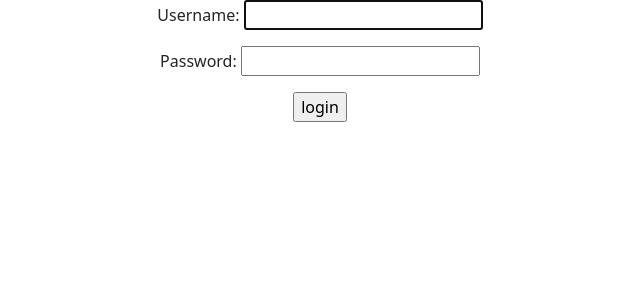
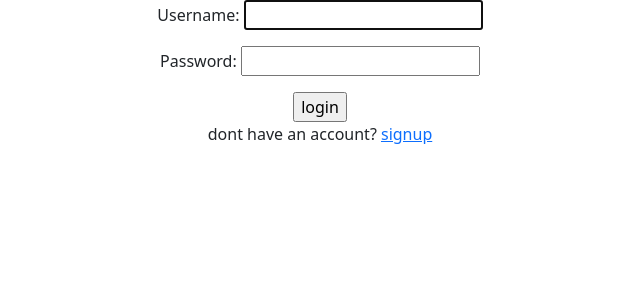
Before and after one commit to IJustADeveloper/messengerDjangoRest, a Django app: page /accounts/login/ in a window 1280 px wide. Shown: the part 56-356 px from the top of the page, without its empty margins (320-960 px from the left). Run offline with Django 4.2, Linux system fonts and the light colour scheme; some libraries are stand-ins or nearby versions.

Commit message:
Update login.html

```diff
--- a/templates/registration/login.html
+++ b/templates/registration/login.html
@@ -7,6 +7,7 @@
         {{ form.as_p }}
         <input type="submit" value="login">
         <input type="hidden" name="next" value="{{ next }}">
+        <p>dont have an account? <a href="/accounts/signup">signup</a></p>
     </form>
 
 {% endblock %}
```
